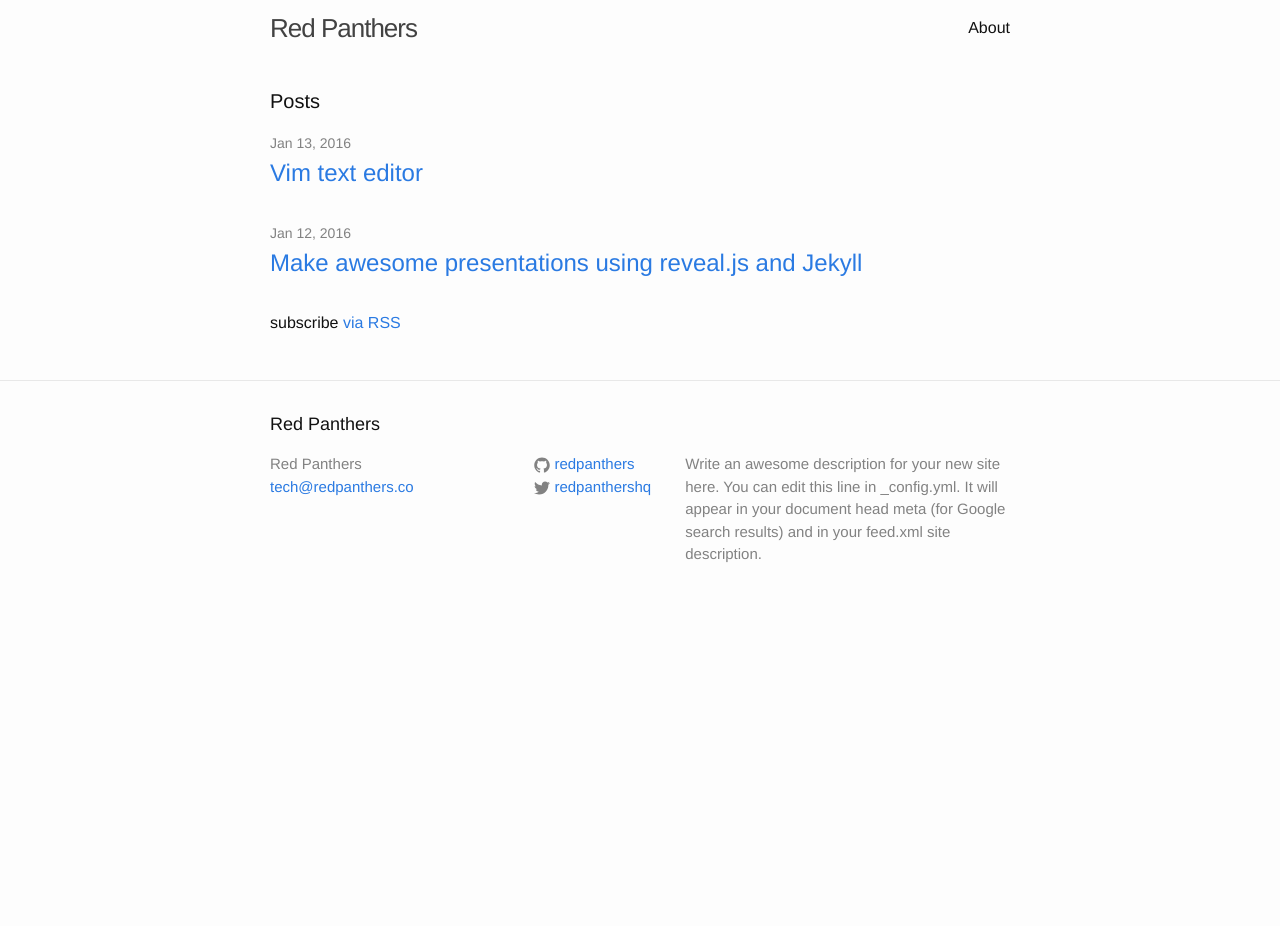
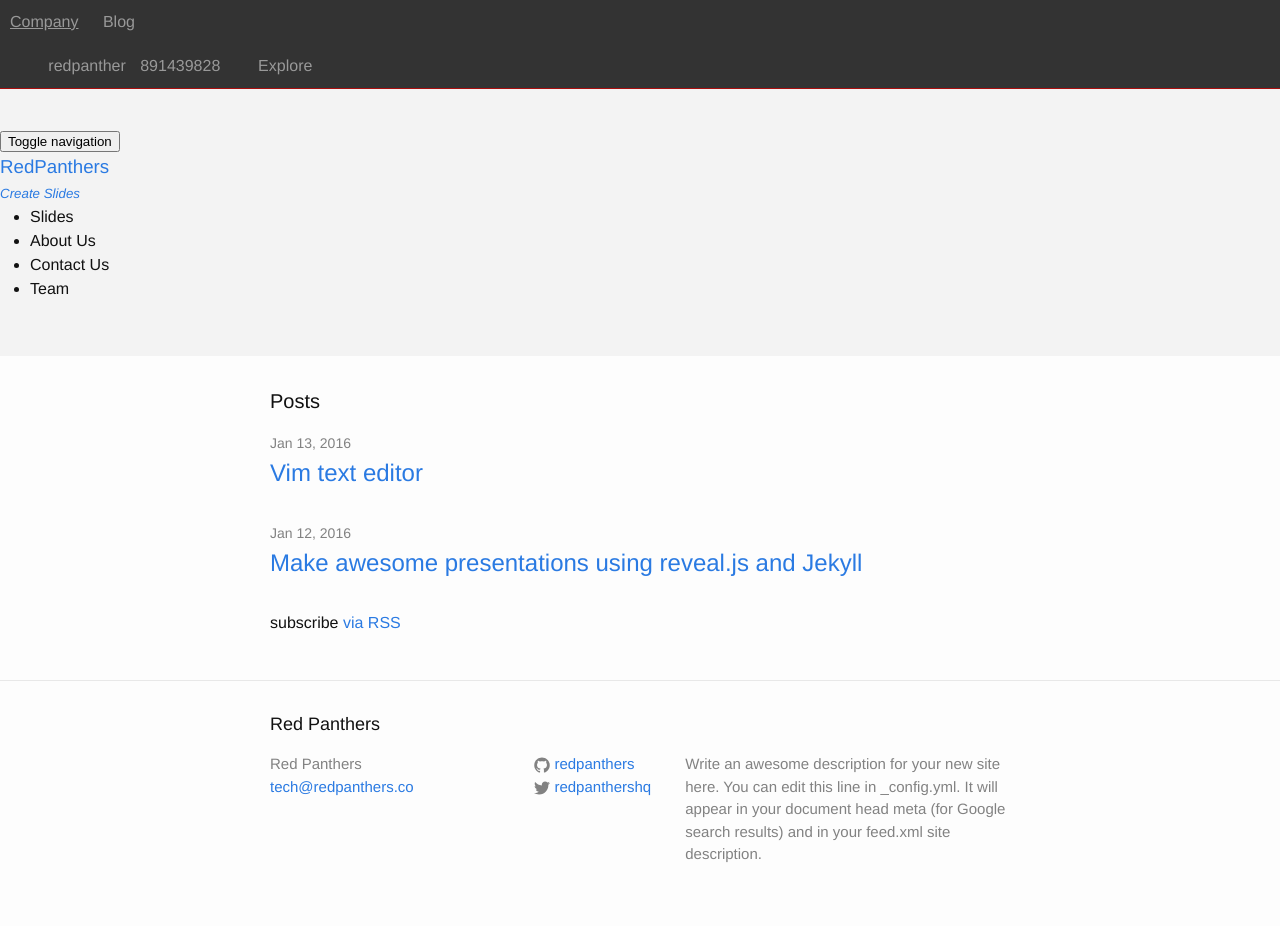
Before and after one commit to redpanthers/slides, a Jekyll site: the page built from index.html, in a window 1280 px wide. Built offline with Jekyll 4.4.1, drawn with Linux system fonts in a browser that asks for light colours; before the commit the page ends 900 px from its top, so only the background shows below that.

Commit message:
New header section

```diff
--- a/_includes/header.html
+++ b/_includes/header.html
@@ -1,26 +1,101 @@
 <header class="site-header">
+  <div class="site-top">
+    <div class="container">
+      <div class="row">
+        <div class="col-xs-12 col-sm-5">
+          <ul class="company-links">
+            <li>
+              <a href="">Company</a>
+            </li>
+            <li>
+              <a href="">Blog</a>
+            </li>
+          </ul>
+        </div>
+        <div class="col-xs-12 col-sm-7">
+          <div class="contact-section clearfix">
+          <ul class="contact-options pull-right">
+            <li>
+              <a href="">
+                <span class="fa fa-facebook"></span>
+              </a>
+            </li>
+            <li>
+              <a href="">
+                <span class="fa fa-twitter"></span>
+              </a>
+            </li>
+            <li>
+              <a href="">
+                <span class="fa fa-instagram"></span>
+              </a>
+            </li>
+            <li>
+              <a href="">
+                <span class="fa fa-skype"></span>
+                redpanther
+              </a>
+            </li>
+            <li>
+              <a href="">
+                <span class="fa fa-phone"></span>
+                891439828
+              </a>
+            </li>
+            <li class="divider"></li>
+            <li>
+              <a href="{{ "/feed.xml" | prepend: site.baseurl }}">
+                <span class="fa fa-rss"></span>
+              </a>
+            </li>
+            <li>
+              <a href="">
+                <span class="fa fa-search"></span>
+                &nbsp;Explore
+              </a>
+            </li>
+          </ul>
+          </div>
+        </div>
+      </div>
+    </div>
+  </div>
+  <div class="site-main">
+    <nav class="navbar navbar-default">
+      <div class="container">
+        <!-- Brand and toggle get grouped for better mobile display -->
+        <div class="navbar-header">
+          <button type="button" class="navbar-toggle collapsed" data-toggle="collapse" data-target="#bs-example-navbar-collapse-1" aria-expanded="false">
+            <span class="sr-only">Toggle navigation</span>
+            <span class="icon-bar"></span>
+            <span class="icon-bar"></span>
+            <span class="icon-bar"></span>
+          </button>
+          <a class="navbar-brand" href="#">
+          <h3 class="title">RedPanthers</h3>
+          <div class="clearfix"></div>
+          <small class="clearfix">
+            <i>
+              Create Slides
 
-  <div class="wrapper">
+            </i>
+          </small>
+          </a>
+        </div>
 
-    <a class="site-title" href="{{ site.baseurl }}/">{{ site.title }}</a>
+            <!-- Collect the nav links, forms, and other content for toggling -->
+            <div class="collapse navbar-collapse" id="bs-example-navbar-collapse-1">
 
-    <nav class="site-nav">
-      <a href="#" class="menu-icon">
-        <svg viewBox="0 0 18 15">
-          <path fill="#424242" d="M18,1.484c0,0.82-0.665,1.484-1.484,1.484H1.484C0.665,2.969,0,2.304,0,1.484l0,0C0,0.665,0.665,0,1.484,0 h15.031C17.335,0,18,0.665,18,1.484L18,1.484z"/>
-          <path fill="#424242" d="M18,7.516C18,8.335,17.335,9,16.516,9H1.484C0.665,9,0,8.335,0,7.516l0,0c0-0.82,0.665-1.484,1.484-1.484 h15.031C17.335,6.031,18,6.696,18,7.516L18,7.516z"/>
-          <path fill="#424242" d="M18,13.516C18,14.335,17.335,15,16.516,15H1.484C0.665,15,0,14.335,0,13.516l0,0 c0-0.82,0.665-1.484,1.484-1.484h15.031C17.335,12.031,18,12.696,18,13.516L18,13.516z"/>
-        </svg>
-      </a>
-
-      <div class="trigger">
-        {% for page in site.pages %}
-          {% if page.title %}
-          <a class="page-link" href="{{ page.url | prepend: site.baseurl }}">{{ page.title }}</a>
-          {% endif %}
-        {% endfor %}
-      </div>
-    </nav>
+              <ul class="header-links nav navbar-nav navbar-right">
+                <li><a href="#">Slides</a></li>
+                <li><a href="#">About Us</a></li>
+                <li><a href="#">Contact Us</a></li>
+                <li><a href="#">Team</a></li>
+              </ul>
+            </div><!-- /.navbar-collapse -->
+          </div><!-- /.container-fluid -->
+</nav>
+    </div>
 
   </div>
 
```
